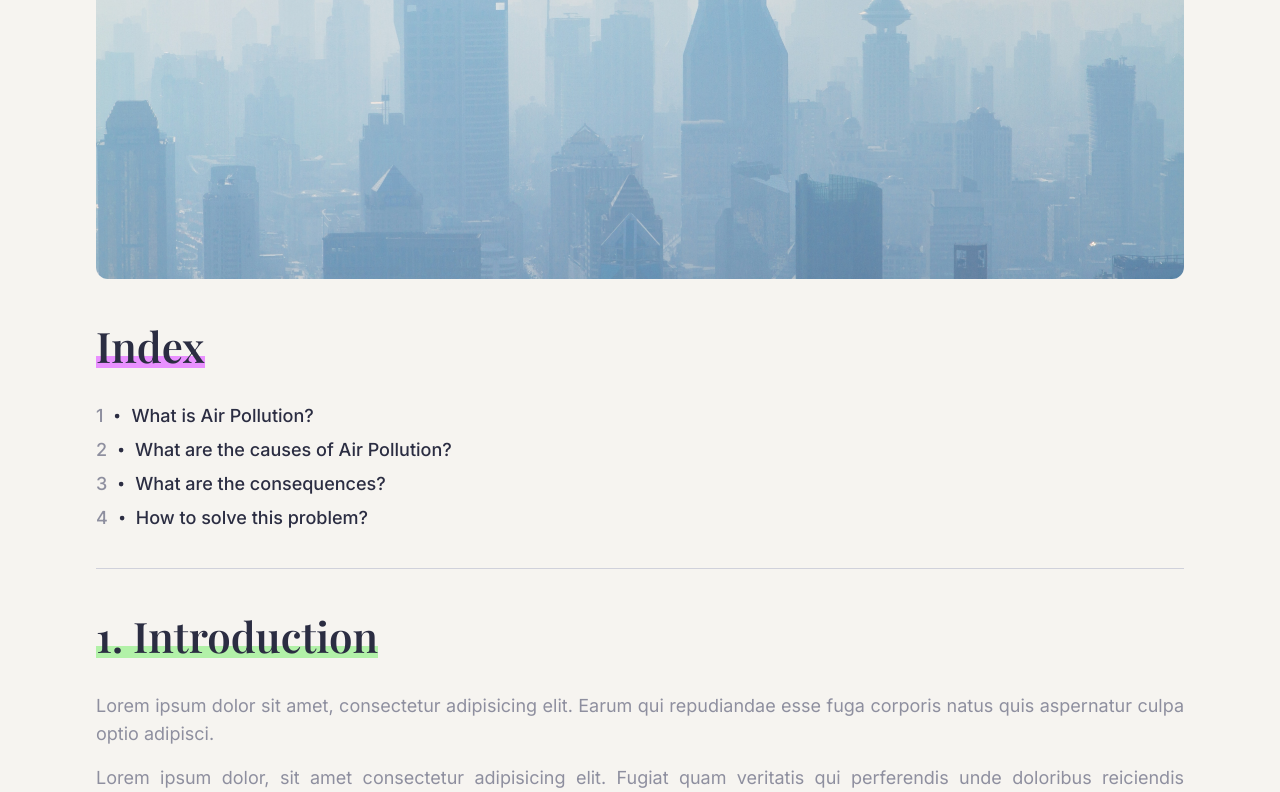
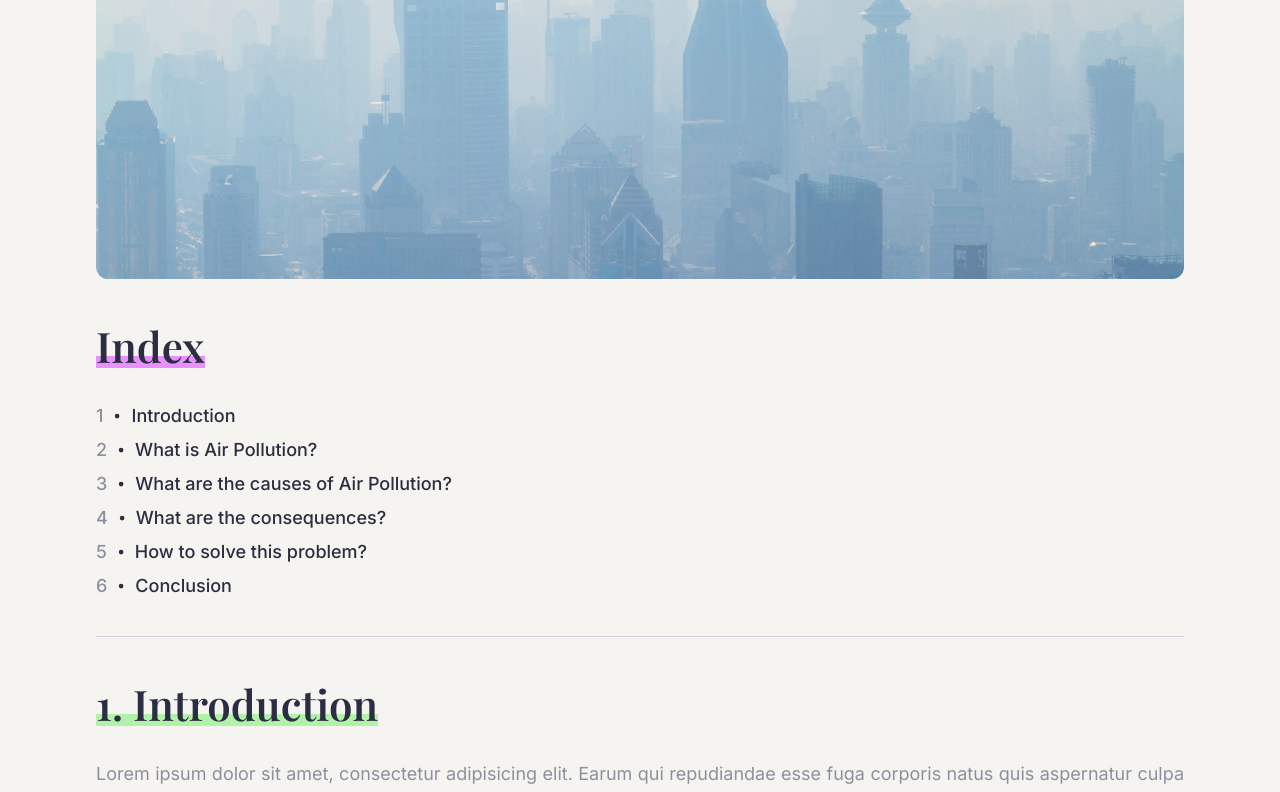
Before and after one commit to Tellay/daily-news, a Next.js app: page /airpollution in a window 1280 px wide. Shown: the part 419-1211 px from the top of the page. Built offline with nearby package versions, Linux system fonts and the light colour scheme; a web font is replaced by a local one.

Commit message:
fix: the index of air pollution

```diff
--- a/src/components/airpollution/index.tsx
+++ b/src/components/airpollution/index.tsx
@@ -2,10 +2,12 @@ import { Dot } from 'lucide-react'
 
 export function Index() {
   const PageTopics = [
+    'Introduction',
     'What is Air Pollution?',
     'What are the causes of Air Pollution?',
     'What are the consequences?',
     'How to solve this problem?',
+    'Conclusion',
   ]
 
   return (
```
